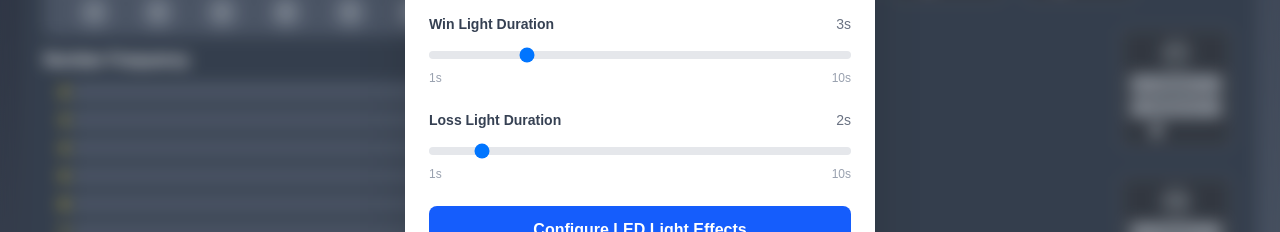
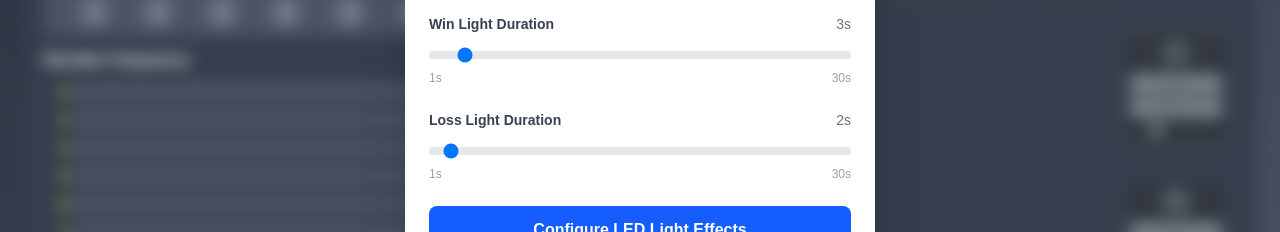
Before and after one commit to olsen-adam/dcc-craps-lights, a Next.js app: page / in a window 1280 px wide. Both pictures are taken after a click on the button "Settings". Shown: the part 392-624 px from the top of the page. Built offline with nearby package versions, Linux system fonts and the light colour scheme.

Commit message:
changed timings

```diff
--- a/src/app/components/SettingsModal.tsx
+++ b/src/app/components/SettingsModal.tsx
@@ -175,7 +175,7 @@ const SettingsModal: React.FC<SettingsModalProps> = ({
             <input
               type="range"
               min="1"
-              max="10"
+              max="30"
               step="0.5"
               value={winDuration}
               onChange={(e) => onWinDurationChange(parseFloat(e.target.value))}
@@ -183,7 +183,7 @@ const SettingsModal: React.FC<SettingsModalProps> = ({
             />
             <div className="flex justify-between text-xs text-gray-400 mt-1">
               <span>1s</span>
-              <span>10s</span>
+              <span>30s</span>
             </div>
           </div>
 
@@ -196,7 +196,7 @@ const SettingsModal: React.FC<SettingsModalProps> = ({
             <input
               type="range"
               min="1"
-              max="10"
+              max="30"
               step="0.5"
               value={lossDuration}
               onChange={(e) => onLossDurationChange(parseFloat(e.target.value))}
@@ -204,7 +204,7 @@ const SettingsModal: React.FC<SettingsModalProps> = ({
             />
             <div className="flex justify-between text-xs text-gray-400 mt-1">
               <span>1s</span>
-              <span>10s</span>
+              <span>30s</span>
             </div>
           </div>
 
```
